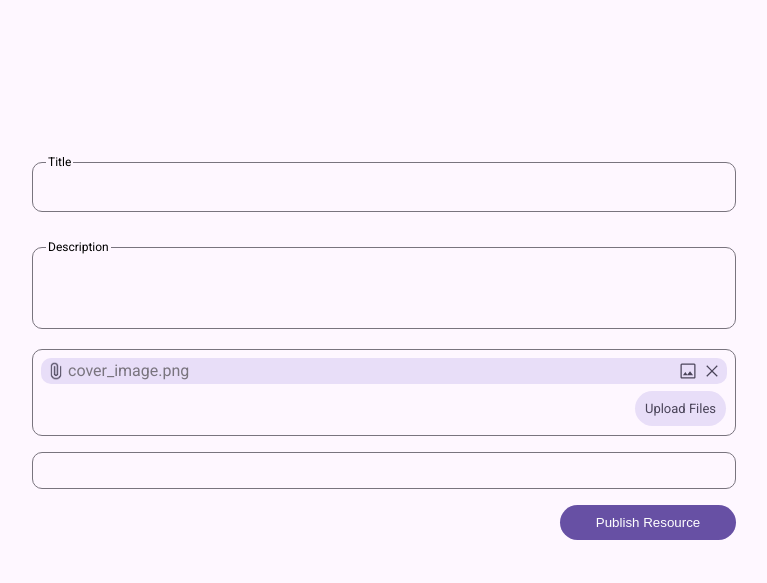
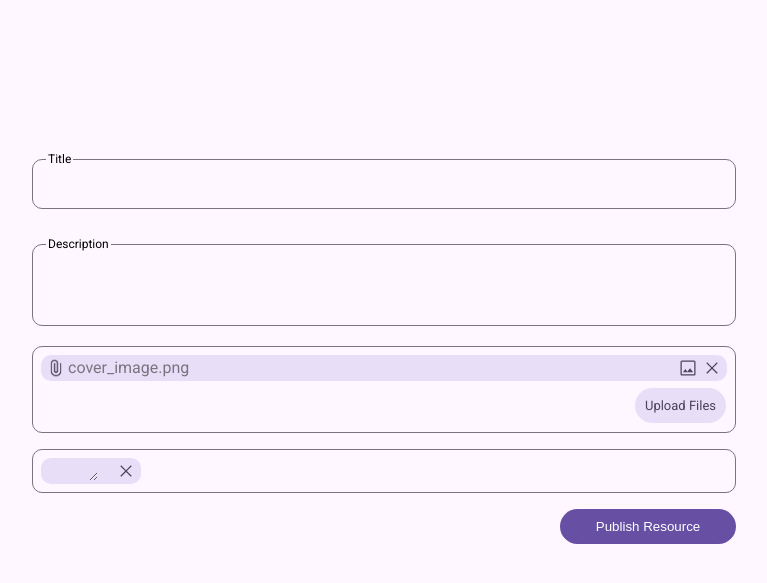
Before and after one commit to 8-bit-confusion/cs4640-project, a PHP site: page /create.html in a window 1280 px wide. Shown: the part 85-668 px from the top of the page, without its empty margins (256-1023 px from the left). Run offline with PHP 8.4, Linux system fonts and the light colour scheme.

Commit message:
changes some issues with tag element

```diff
--- a/create.html
+++ b/create.html
@@ -39,8 +39,11 @@
                             <input class="register-input" type="file" name="files" id="resource-files" required>
                         </div>
                     </div>
-                    <div class="div-input">
-                        <input class="register-input" type="search" name="tags" id="resource-tags">
+                    <div class="tag-container">
+                        <div class="flex-row tag">
+                            <textarea name="tags" id="resource-tags"></textarea>
+                            <img src="styles/close-icon.svg">
+                        </div>
                     </div>
                     <div class="div-input submit">
                         <button class="styled-button" type="submit" name="publish" id="publish-resource">Publish Resource</button>
--- a/styles/main.css
+++ b/styles/main.css
@@ -283,3 +283,50 @@ input[type="file"] {
         height: 20px;
     }
 }
+
+.tag-container {
+    padding: 5px;
+    width: -webkit-fill-available;
+    display: flex;
+    flex-direction: row;
+    justify-content: space-between;
+    min-height: fit-content;
+    height: 50%;
+    background-color: var(--surface);
+    border: 1px solid var(--border);
+    border-radius: 10px;
+
+    & > * {
+        margin: 3px;
+    }
+}
+
+.tag {
+    max-height: 25px;
+    display: flex;
+    flex-direction: row;
+    justify-content: space-evenly;
+    background-color: var(--secondary-surface);
+    color:#79747e;
+    width: min-content;
+    border-radius: 10px;
+    border: none;
+    padding: 3px;
+
+   & > img {
+        margin-left: 2px;
+        margin-right: 2px;
+        height: 20px;
+    }
+
+    & > textarea {
+        max-width: 100%;
+        border: none;
+        background-color: var(--secondary-surface);
+        width: 50px;
+        resize: horizontal;
+        height: 16px;
+        margin: 0px;
+    }
+
+}
```
